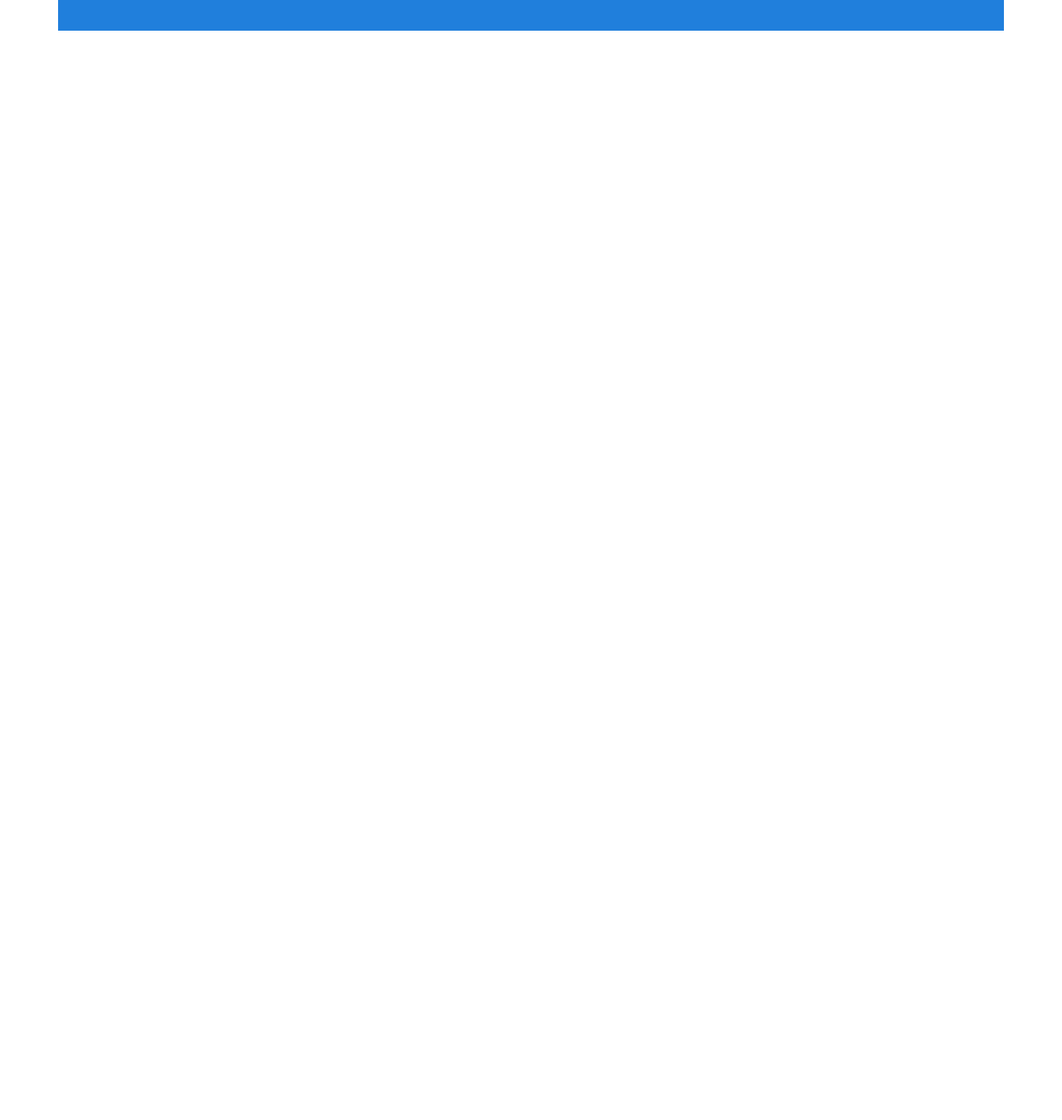
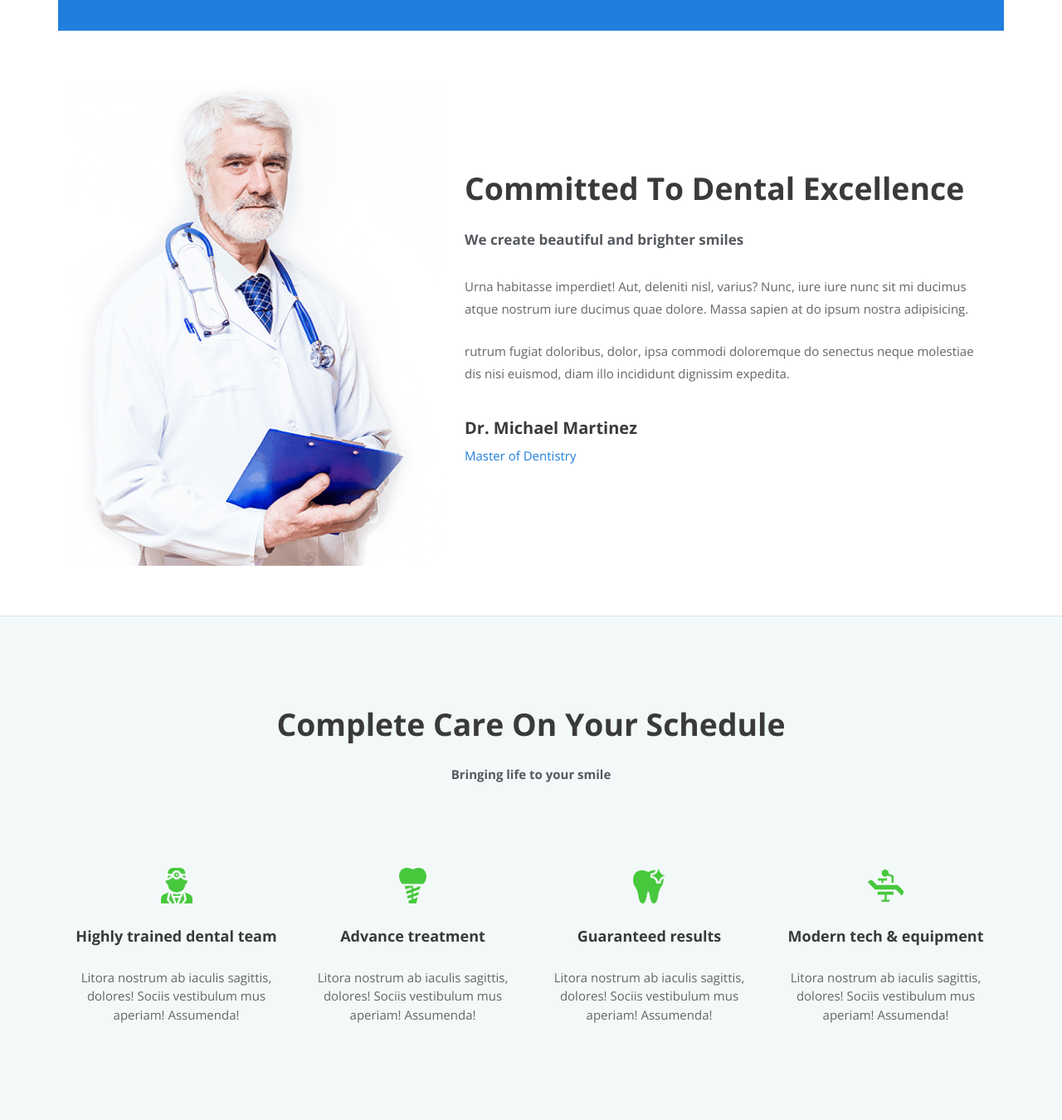
Before and after one commit to imnavanath/dental-template, a plain HTML site: page index.html in a window 1280 px wide. Shown: the part 787-2137 px from the top of the page at 83% size. Before the commit the page ends 824 px from the top, so only its background shows below. Drawn offline with nearby package versions, Linux system fonts and the light colour scheme.

Commit message:
Added About and Services section

```diff
--- a/css/style.css
+++ b/css/style.css
@@ -220,3 +220,86 @@ a.white-text:active  {
 .banner-breaker-cols .banner-wrapper.last-col {
     border-width: 0;
 }
+
+/*--------------------------------------------------------------
+# About Section
+--------------------------------------------------------------*/
+
+.about-section {
+    text-align: left;
+    border-bottom: solid 1px #dae7e6;
+    transition: background 0.3s, border 0.3s, border-radius 0.3s, box-shadow 0.3s;
+    margin-top: 0px;
+    margin-bottom: 0px;
+    padding: 60px 0px;
+    background-color: #fff;
+}
+
+section .content-top-space {
+    height: 100px;
+}
+
+.about-section .about-description {
+    margin-bottom: 40px;
+}
+
+section h2 {
+    line-height: 1.6em;
+    color: #3a3a3a;
+    font-weight: 600;
+    font-size: 2.3333333333333rem;
+    margin-bottom: 20px;
+}
+
+.about-section .about-title {
+    color: #54595f;
+    font-size: 17px;
+    font-weight: 700;
+    margin-bottom: 30px;
+}
+
+.about-section p {
+    margin-bottom: 1.6em;
+    color: #666666;
+    font-size: 15px;
+    line-height: 27px;
+}
+
+.about-section .dr-name {
+    font-size: 20px;
+    color: #3a3a3a;
+    font-weight: 600;
+}
+
+.about-section .dr-prof {
+    color: #207fdc;
+}
+
+/*--------------------------------------------------------------
+# Services Section
+--------------------------------------------------------------*/
+
+.service-section {
+    text-align: center;
+    background-color: #f3f9f9;
+    padding-bottom: 100px;
+}
+
+.service-section .service-title {
+    color: #54595f;
+    font-size: 15px;
+    font-weight: 700;
+}
+
+.services-wrapper h5 {
+    line-height: 1.5em;
+    color: #3a3a3a;
+    font-weight: 600;
+    font-size: 18px;
+    margin: 25px 0;
+}
+
+.services-wrapper p {
+    color: #666666;
+    font-size: 15px;
+}
--- a/index.html
+++ b/index.html
@@ -118,5 +118,91 @@
 				</div>
 			</div>
 		</section>
+
+		<section id="about" class="clearfix about-section">
+			<div class="section-container">
+				<div class="container">
+					<div class="row">
+						<div class="col-xl-5 col-lg-5 col-md-5 col-sm-12">
+							<img src="images/doctor.png" alt="Dr. Michael Martinez" title="Dr. Michael Martinez"/>
+						</div>
+
+						<div class="col-xl-7 col-lg-7 col-md-7 col-sm-12">
+							<div class="content-top-space"></div>
+							<h2> Committed To Dental Excellence </h2>
+							<div class="about-title"> We create beautiful and brighter smiles </div>
+							<div class="about-description">
+								<p>
+									Urna habitasse imperdiet! Aut, deleniti nisl, varius? Nunc, iure iure nunc sit mi ducimus atque nostrum iure ducimus quae dolore. Massa sapien at do ipsum nostra adipisicing.
+								</p>
+								<p>
+									rutrum fugiat doloribus, dolor, ipsa commodi doloremque do senectus neque molestiae dis nisi euismod, diam illo incididunt dignissim expedita.
+								</p>
+							</div>
+							<h4 class="dr-name"> Dr. Michael Martinez </h4>
+							<p class="dr-prof"> Master of Dentistry </p>
+						</div>
+					</div>
+				</div>
+			</div>
+		</section>
+
+		<section id="services" class="clearfix service-section">
+			<div class="section-container">
+				<div class="container">
+					<div class="row">
+						<div class="col-xl-12 col-lg-12 col-md-12 col-sm-12">
+							<div class="content-top-space"></div>
+							<h2> Complete Care On Your Schedule </h2>
+							<div class="service-title"> Bringing life to your smile </div>
+						</div>
+					</div>
+
+					<div class="content-top-space"></div>
+
+					<div class="row">
+						<div class="col-xl-3 col-lg-4 col-md-2 col-sm-12">
+							<div class="services-wrapper">
+								<img src="images/team-free-img.png" alt="Team" title="Team"/>
+
+								<h5> Highly trained dental team </h5>
+
+								<p> Litora nostrum ab iaculis sagittis, dolores! Sociis vestibulum mus aperiam! Assumenda! </p>
+							</div>
+						</div>
+
+						<div class="col-xl-3 col-lg-4 col-md-2 col-sm-12">
+							<div class="services-wrapper">
+								<img src="images/advance-free-img.png" alt="Treatment" title="Treatment"/>
+
+								<h5> Advance treatment </h5>
+
+								<p> Litora nostrum ab iaculis sagittis, dolores! Sociis vestibulum mus aperiam! Assumenda! </p>
+							</div>
+						</div>
+
+						<div class="col-xl-3 col-lg-4 col-md-2 col-sm-12">
+							<div class="services-wrapper">
+								<img src="images/results-free-img.png" alt="Results" title="Results"/>
+
+								<h5> Guaranteed results </h5>
+
+								<p> Litora nostrum ab iaculis sagittis, dolores! Sociis vestibulum mus aperiam! Assumenda! </p>
+							</div>
+						</div>
+
+						<div class="col-xl-3 col-lg-4 col-md-2 col-sm-12">
+							<div class="services-wrapper">
+								<img src="images/tech-free-img.png" alt="Equipment" title="Equipment"/>
+
+								<h5> Modern tech & equipment </h5>
+
+								<p> Litora nostrum ab iaculis sagittis, dolores! Sociis vestibulum mus aperiam! Assumenda! </p>
+							</div>
+						</div>
+					</div>
+				</div>
+			</div>
+		</section>
 	</body>
 </html>
```
Also changed, not shown: images/advance-free-img.png (added), images/doctor.png (added), images/results-free-img.png (added), images/team-free-img.png (added), images/tech-free-img.png (added).
